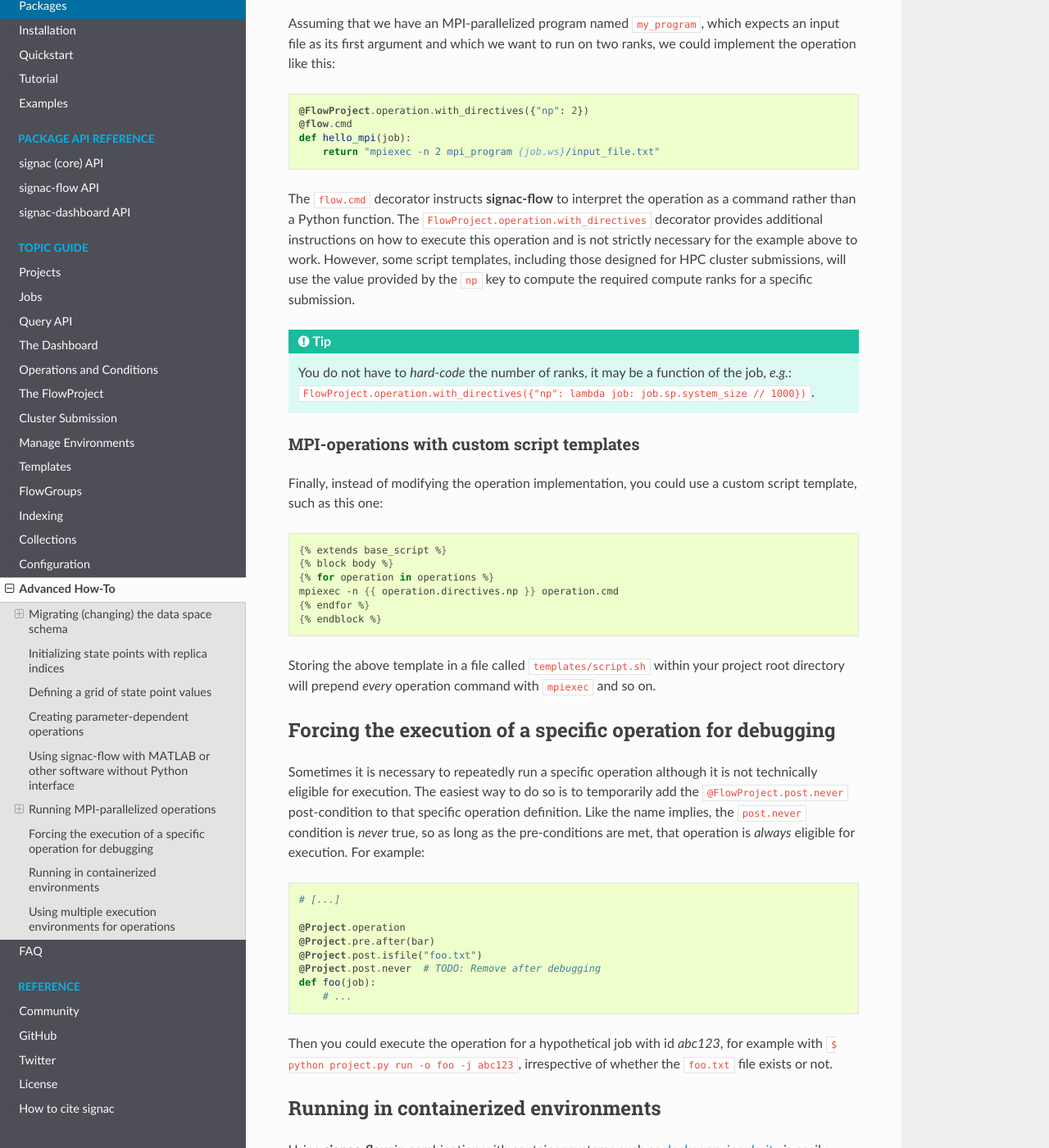
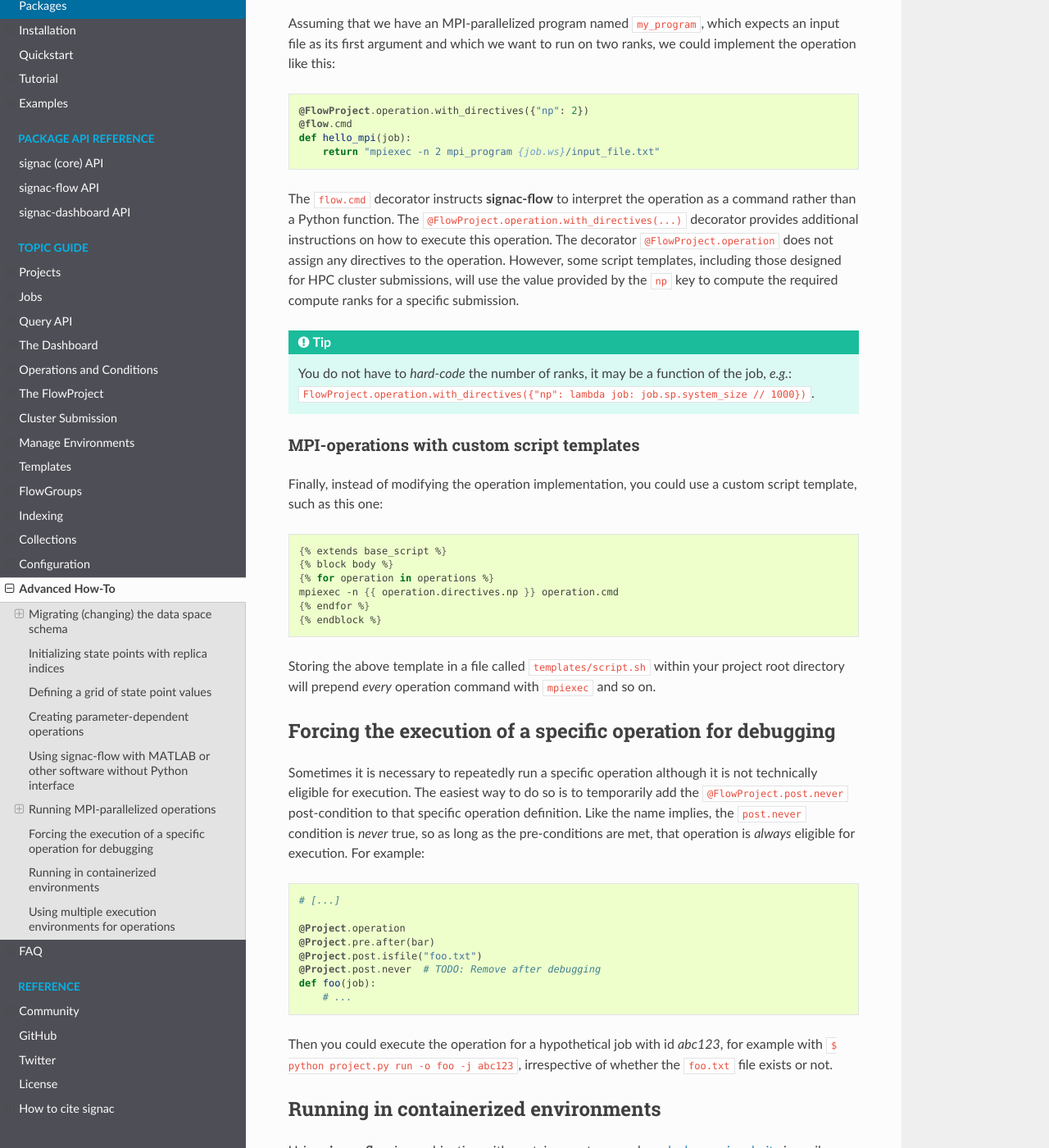
Before and after one commit to glotzerlab/signac-docs, a Sphinx documentation site: the page built from docs/source/recipes.rst, in a window 1280 px wide and 1400 px high, scrolled down 5158 px. Shown: the whole window at 82% size. Built offline with Sphinx 7.4.7 and the Read the Docs theme 2.0.0, drawn with Linux system fonts in a browser that asks for light colours; some of the changed text lies outside the part shown.

Commit message:
Sytlistic changes to code snippets and improved wording
Co-authored-by: Bradley Dice <bdice@bradleydice.com>

```diff
--- a/docs/source/cluster_submission.rst
+++ b/docs/source/cluster_submission.rst
@@ -111,7 +111,7 @@ All directives are essentially conventions, the ``np`` directive in particular m
 
 .. tip::
 
-    Note that all directives may be specified as callables, e.g. ``FlowProject.operation.with_directives{"np" : lambda job: job.doc.np}``.
+    Note that all directives may be specified as callables, e.g. ``FlowProject.operation.with_directives({"np": lambda job: job.doc.np})``.
 
 Available directives
 --------------------
--- a/docs/source/flow-group.rst
+++ b/docs/source/flow-group.rst
@@ -90,7 +90,7 @@ In the following example, :code:`op1` requests one GPU if run by itself or two G
 
     ex = Project.make_group(name='ex')
 
-    @ex.with_directives(directives=dict(ngpu=2))
+    @ex.with_directives({"ngpu": 2})
     @Project.operation.with_directives({"ngpu": 1})
     def op1(job):
         pass
--- a/docs/source/recipes.rst
+++ b/docs/source/recipes.rst
@@ -266,7 +266,8 @@ Assuming that we have an MPI-parallelized program named ``my_program``, which ex
         return "mpiexec -n 2 mpi_program {job.ws}/input_file.txt"
 
 The ``flow.cmd`` decorator instructs **signac-flow** to interpret the operation as a command rather than a Python function.
-The ``FlowProject.operation.with_directives`` decorator provides additional instructions on how to execute this operation and is not strictly necessary for the example above to work.
+The ``@FlowProject.operation.with_directives(...)`` decorator provides additional instructions on how to execute this operation.
+The decorator ``@FlowProject.operation`` does not assign any directives to the operation.
 However, some script templates, including those designed for HPC cluster submissions, will use the value provided by the ``np`` key to compute the required compute ranks for a specific submission.
 
 .. todo::
@@ -326,7 +327,7 @@ For example, assuming that we wanted to use a singularity container named ``soft
 
 .. code-block:: jinja
 
-    @Project.operation.with_directives({"executable": 'singularity exec software.simg python'})
+    @Project.operation.with_directives({"executable": "singularity exec software.simg python"})
     def containerized_operation(job):
         pass
 
```
